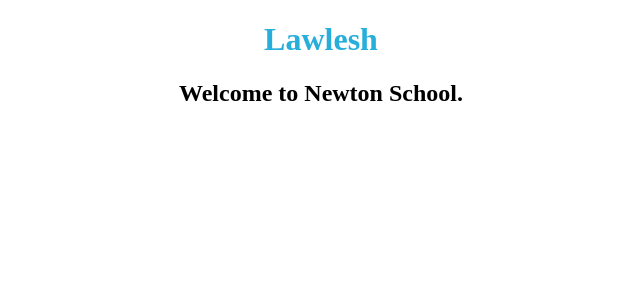
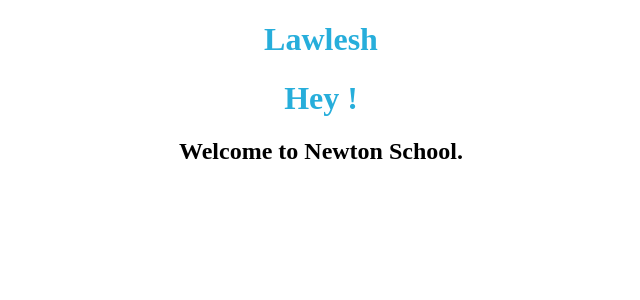
Before and after one commit to Lawlesh2022/Greetings-with-Props---React-Basics-Going-through-the-file-structure-analyzin---453y3nbjfmml, a React app: page / in a window 1280 px wide. Shown: the top 300 px of the page, without its empty margins (319-959 px from the left). Built offline with nearby package versions, Linux system fonts and the light colour scheme.

Commit message:
Update Welcome.js

```diff
--- a/src/components/Welcome.js
+++ b/src/components/Welcome.js
@@ -3,6 +3,7 @@ const Welcome = (prop)=>{
   return(
     <div>
         <h1>{prop.name}</h1>
+        <h1>Hey !</h1>
         <h2>Welcome to Newton School.</h2>
     </div>
   )
```
